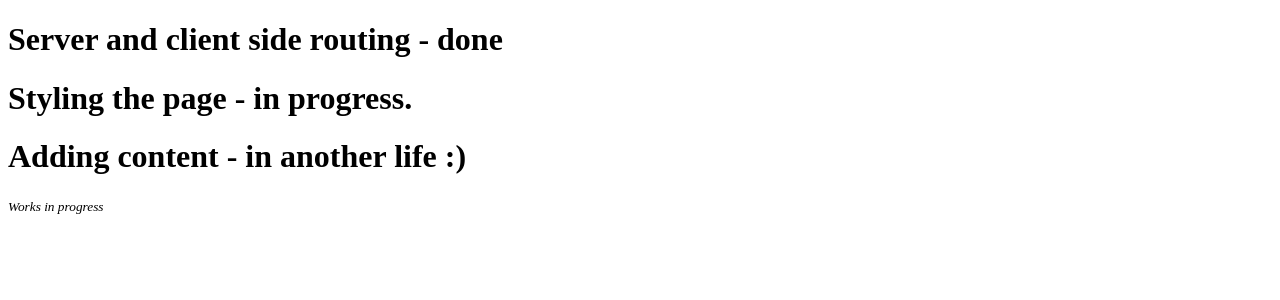
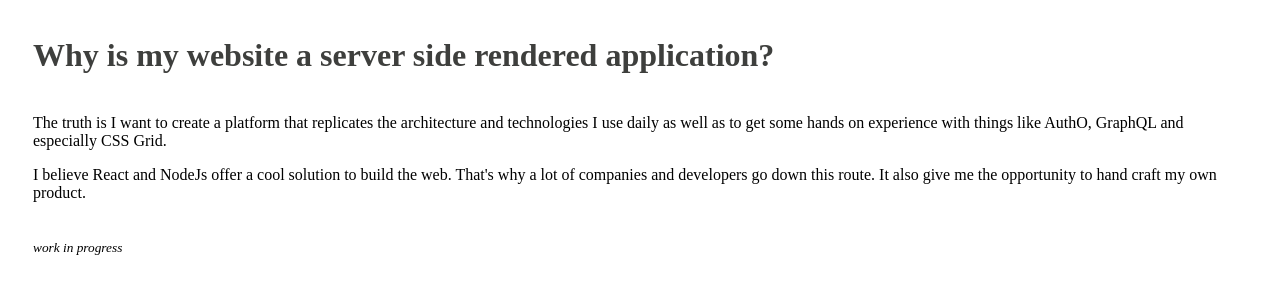
Before and after one commit to TudorTacal/genesis, a React app: page /posts/why-is-my-website-a-server-side-rendered-application in a window 1280 px wide. Shown: the top 300 px of the page. Built offline with nearby package versions, Linux system fonts and the light colour scheme; the HTML template or start-up script is replaced by a standard one.

Commit message:
Start to style BlogPost page
- create styled components
- use grid-template-areas for header, body and footer
- next: find out why grid-template-areas doesn't apply

```diff
--- a/src/client/blog-post/blog-post.js
+++ b/src/client/blog-post/blog-post.js
@@ -1,13 +1,71 @@
 import React from 'react';
+import styled from 'styled-components';
+
+const BlogPostHeader = styled.div`
+  @media screen and (max-width: 640px) {
+    font-size: 2.0rem;
+  }
+  @media screen and (min-width: 1024px) {
+    font-size: 2rem;
+  }
+  display: inline-block;
+  font-family: Futura;
+  font-size: 2rem;
+  color: #3e3f3d;
+  line-height: 1.4;
+  font-weight: bold;
+`;
+
+const BlogPostFooter = styled.div`
+`;
+
+const BlogPostBody = styled.div`
+`;
+// insert a fullscreen picture
+const StyledBlogPost = styled.div`
+  display: grid;
+  padding: 25px;
+  grid-gap: 20px;
+  grid-template-areas:
+    "header header header header"
+    "body body"
+    "footer"
+
+  ${BlogPostHeader} {
+    color: red;
+    grid-column: header -start / header -end;
+  }
+  ${BlogPostBody} {
+    grid-column: body -start / body -end;
+  }
+
+  ${BlogPostFooter} {
+    grid-column: footer -start / footer -end;
+  }
+`;
 
 const BlogPost = () => {
   return(
-    <React.Fragment>
-      <h1>Server and client side routing - done</h1>
-      <h1>Styling the page - in progress.</h1>
-      <h1>Adding content - in another life :)</h1>
-      <small><i>Works in progress</i></small>
-    </React.Fragment>
+    <StyledBlogPost>
+      <BlogPostHeader>
+        Why is my website a server side rendered application?
+      </BlogPostHeader>
+      <BlogPostBody>
+        <p>
+          The truth is I want to create a platform that replicates the architecture
+          and technologies I use daily as well as to get some hands on experience with
+          things like AuthO, GraphQL and especially CSS Grid.
+        </p>
+        <p>
+          I believe React and NodeJs offer a cool solution to build the web. That's
+          why a lot of companies and developers go down this route.
+          It also give me the opportunity to hand craft my own product.
+        </p>
+      </BlogPostBody>
+      <BlogPostFooter>
+        <small><i>work in progress</i></small>
+      </BlogPostFooter>
+    </StyledBlogPost>
   )
 };
 
```
Also changed, not shown: src/client/home-page/home-page.js (line endings or trailing spaces).
